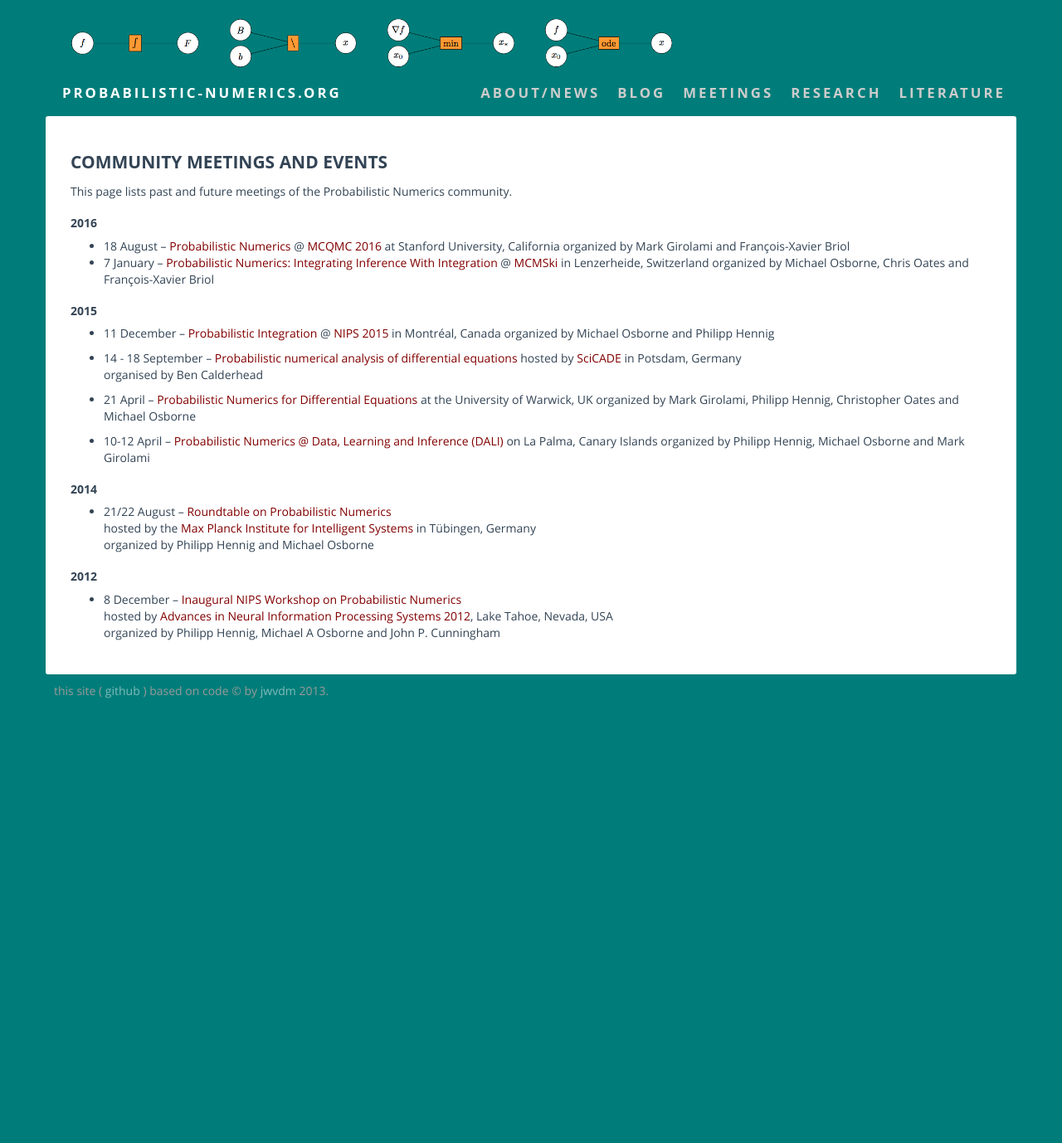
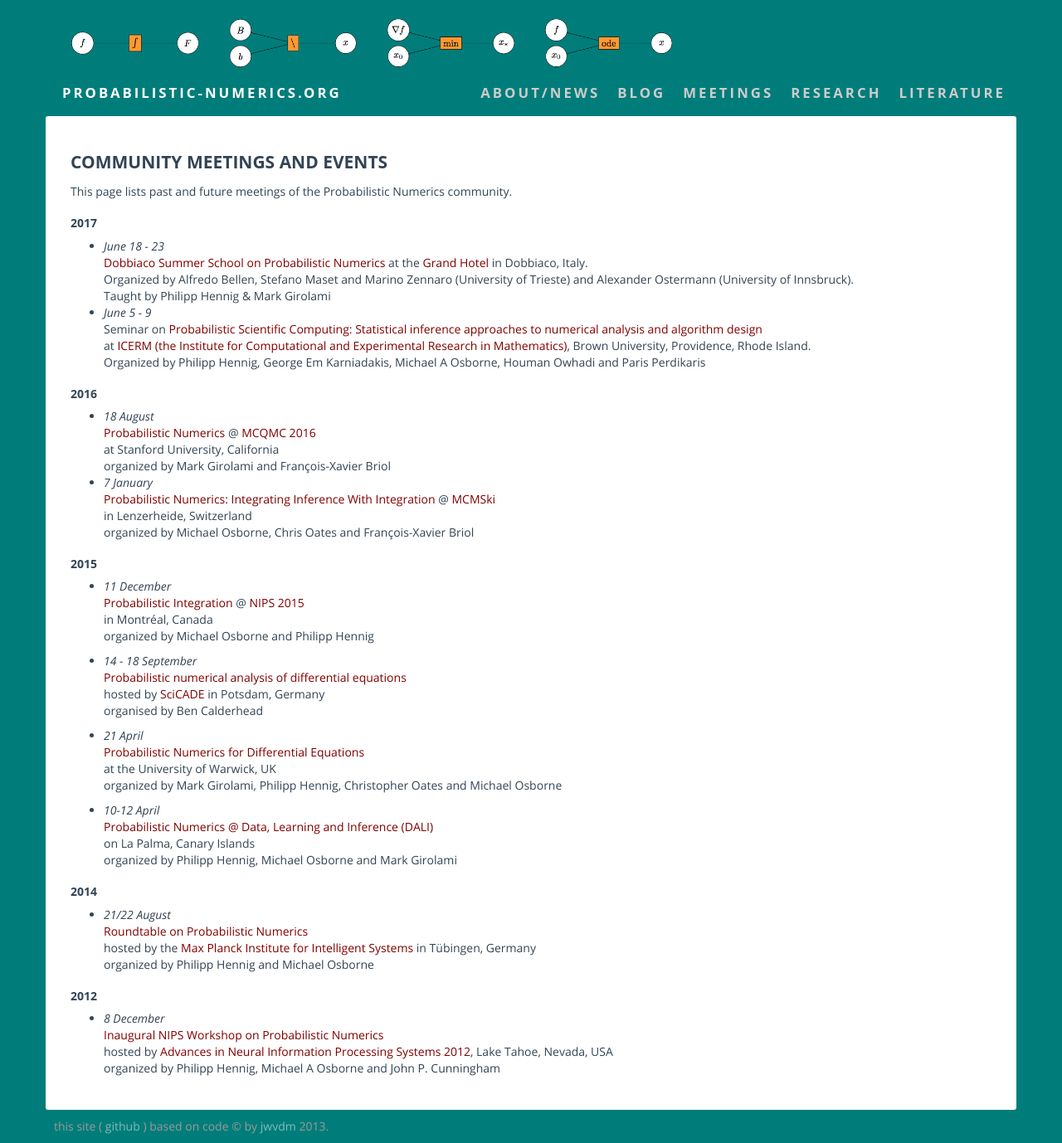
Before and after one commit to philipphennig/probabilistic-numerics.org, a Jekyll site: the page built from meetings/index.md, in a window 1280 px wide. Shown: the whole page at 83% size. Built offline with Jekyll 4.4.1, drawn with Linux system fonts in a browser that asks for light colours; some web fonts are replaced; before the commit the page ends 900 px from its top, so only the background shows below that.

Commit message:
added events for 2017

```diff
--- a/meetings/index.md
+++ b/meetings/index.md
@@ -10,41 +10,54 @@ community.
 
 <!-- TODO: automate this page! -->
 
+### 2017
+* *June 18 - 23*
+  [Dobbiaco Summer School on Probabilistic Numerics](http://www.dmi.units.it/dobbiaco/)
+  at the [Grand Hotel](https://www.dobbiacogh.com/it/homepage/) in Dobbiaco, Italy.
+  Organized by Alfredo Bellen, Stefano Maset and Marino Zennaro (University of Trieste) and Alexander Ostermann (University of Innsbruck).
+  Taught by Philipp Hennig & Mark Girolami
+* *June 5 - 9*
+  Seminar on [Probabilistic Scientific Computing: Statistical inference approaches to numerical analysis and algorithm design](https://icerm.brown.edu/topical_workshops/tw17-4-psc/)
+  at [ICERM (the Institute for Computational and Experimental Research in Mathematics)](https://icerm.brown.edu/home/), Brown University, Providence, Rhode Island.
+  Organized by Philipp Hennig, George Em Karniadakis, Michael A Osborne, Houman Owhadi and Paris Perdikaris
+
 ### 2016
-* 18 August --
+* *18 August*
   [Probabilistic Numerics ]({{site.baseurl}}/meetings/MCQMC2016) @
   [MCQMC 2016](http://mcqmc2016.stanford.edu)
   at Stanford University, California
   organized by Mark Girolami and François-Xavier Briol
-* 7 January --
+* *7 January*
   [Probabilistic Numerics: Integrating Inference With Integration]({{site.baseurl}}/meetings/MCMSki2016) @  [MCMSki](http://www.pages.drexel.edu/~mwl25/mcmskiV/index.html)
   in Lenzerheide, Switzerland
   organized by Michael Osborne, Chris Oates and François-Xavier Briol
 
 
 ### 2015
-* 11 December --
+* *11 December*
   [Probabilistic Integration]({{site.baseurl}}/meetings/NIPS2015) @  [NIPS 2015](https://nips.cc/Conferences/2015)
   in Montréal, Canada
   organized by Michael Osborne and Philipp Hennig
 
-* 14 - 18 September --
-[Probabilistic numerical analysis of differential equations](http://scicade2015.math.uni-potsdam.de/scicade2015/minisymposiadetails.html#MS22) hosted by [SciCADE](http://scicade2015.math.uni-potsdam.de/scicade2015/index.html) in Potsdam, Germany
+* *14 - 18 September*
+[Probabilistic numerical analysis of differential equations](http://scicade2015.math.uni-potsdam.de/scicade2015/minisymposiadetails.html#MS22)
+hosted by [SciCADE](http://scicade2015.math.uni-potsdam.de/scicade2015/index.html) in Potsdam, Germany
 organised by Ben Calderhead
 
-* 21 April --
+* *21 April*
   [Probabilistic Numerics for Differential Equations](http://www2.warwick.ac.uk/fac/sci/statistics/crism/workshops/probnumerics)
   at the University of Warwick, UK
   organized by Mark Girolami, Philipp Hennig, Christopher Oates and Michael Osborne
 
-* 10-12 April --
+* *10-12 April*
   [Probabilistic Numerics @ Data, Learning and Inference (DALI)]({{site.baseurl}}/meetings/LaPalma2015)
   on La Palma, Canary Islands
   organized by Philipp Hennig, Michael Osborne and Mark Girolami
 
 ### 2014
 
-* 21/22 August -- [Roundtable on Probabilistic Numerics]({{site.baseurl}}{% post_url 2014-08-22-Roundtable-2014-in-Tuebingen %})
+* *21/22 August*
+  [Roundtable on Probabilistic Numerics]({{site.baseurl}}{% post_url 2014-08-22-Roundtable-2014-in-Tuebingen %})
   hosted by the
   [Max Planck Institute for Intelligent Systems](http://is.tuebingen.mpg.de) in
   Tübingen, Germany
@@ -52,7 +65,7 @@ organised by Ben Calderhead
 
 ### 2012
 
-* 8 December --
+* *8 December*
   [Inaugural NIPS Workshop on Probabilistic Numerics](http://www.probabilistic-numerics.org/index_workshop.html)
   hosted by
   [Advances in Neural Information Processing Systems 2012](http://nips.cc/Conferences/2012/),
```
